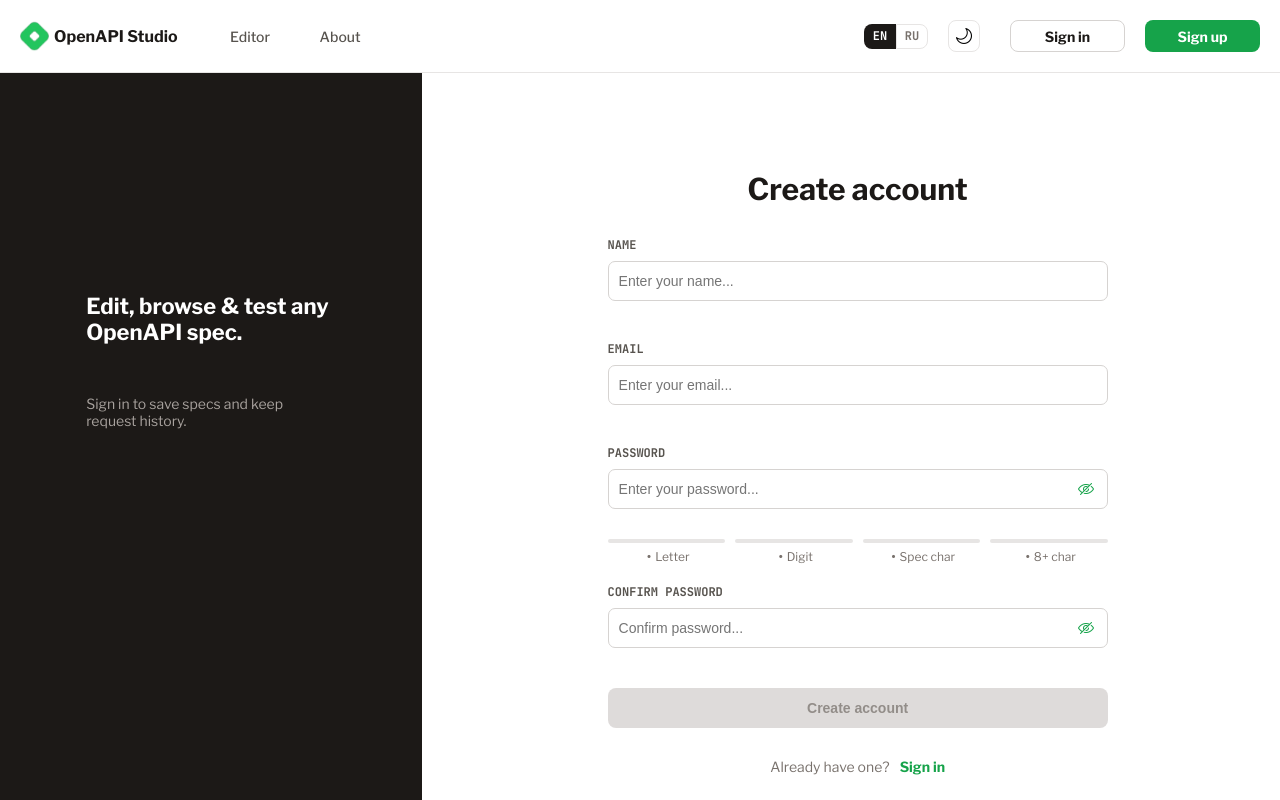
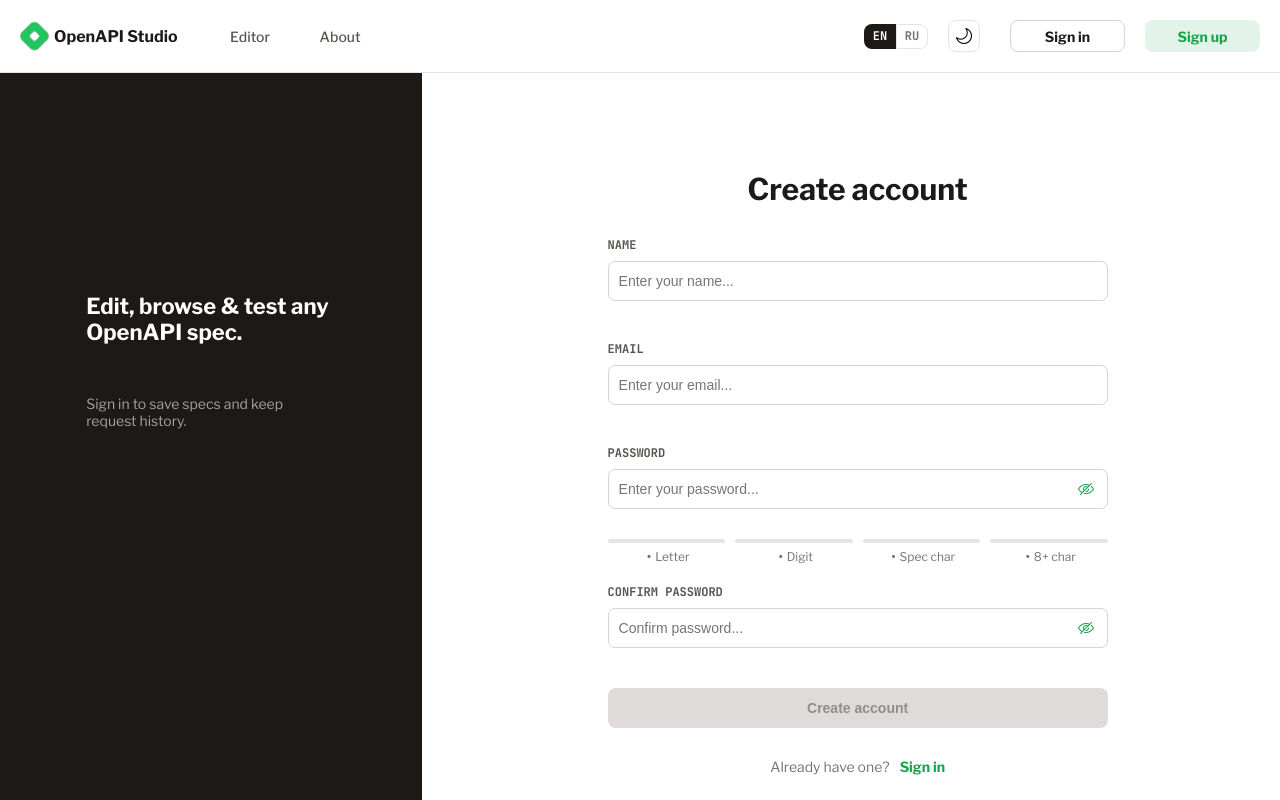
Before and after one commit to Walle908/swagger-editor-app, a Next.js app: page /en/signup in a window 1280 px wide. Shown: the top 800 px of the page. Built offline with nearby package versions, Linux system fonts and the light colour scheme.

Commit message:
style: fix buttonLink styles

```diff
--- a/src/components/layout/header/Header.tsx
+++ b/src/components/layout/header/Header.tsx
@@ -66,10 +66,17 @@ export function Header(): ReactNode {
             </>
           ) : (
             <>
-              <LinkComponent href="/signin" variant="buttonLink">
+              <LinkComponent
+                href="/signin"
+                variant="buttonLink"
+                isActive={pathname?.endsWith('/signin')}>
                 {t('signin')}
               </LinkComponent>
-              <LinkComponent className="colorfull" href="/signup" variant="buttonLink">
+              <LinkComponent
+                className="colorfull"
+                href="/signup"
+                variant="buttonLink"
+                isActive={pathname?.endsWith('/signup')}>
                 {t('signup')}
               </LinkComponent>
             </>
--- a/src/components/ui/linkComponent/LinkComponent.module.scss
+++ b/src/components/ui/linkComponent/LinkComponent.module.scss
@@ -7,10 +7,6 @@
   text-align: center;
   cursor: pointer;
   transition: 0.3s;
-}
-
-.baseLink:hover {
-  color: $color-hover;
 }
 
 .pageLink {
@@ -29,15 +25,11 @@
   border-radius: 0.8rem;
   cursor: pointer;
   transition: 0.3s;
-}
 
-.active {
+  &.active {
     background-color: $color-method-post-bg;
     color: $color-primary;
   }
-
-.pageLink:hover {
-  color: $color-hover;
 }
 
 .buttonLink {
@@ -63,12 +55,22 @@
     background-color: $color-primary;
     color: $color-text-additional;
     border: none;
+
+    &:hover {
+      background-color: $color-hover;
     }
   }
 
-.buttonLink:hover {
+  &.active {
     background-color: $color-method-post-bg;
+    color: $color-primary;
+    border: none;
+
+    &:hover {
       color: $color-hover;
+      background-color: $color-method-post-bg;
+    }
+  }
 }
 
 .authLink {
@@ -76,3 +78,9 @@
   font-size: $space-xs;
   font-weight: bold;
 }
+
+.baseLink:hover,
+.pageLink:hover,
+.authLink:hover {
+  color: $color-hover;
+}
--- a/src/styles/_variables.scss
+++ b/src/styles/_variables.scss
@@ -35,6 +35,7 @@ $color-warning-bg: var(--color-warning-bg);
 $color-hover: var(--color-hover);
 $color-focus: var(--color-focus);
 $color-disabled: var(--color-disabled);
+$color-hover-activeBtn: var(--color-hover-activeBtn);
 
 //shadow
 $shadow-sm: var(--shadow-sm);
--- a/src/styles/globals.scss
+++ b/src/styles/globals.scss
@@ -35,6 +35,7 @@
   --color-hover: #15803d;
   --color-focus: #16a34a;
   --color-disabled: #d6d3d1;
+  --color-hover-activeBtn: rgba(22, 163, 74, 0.24);
 
   //тени
   --shadow-sm: 0 1px 3px rgba(0, 0, 0, 0.08);
```
Lines whose indentation alone changed are shown as unchanged.
